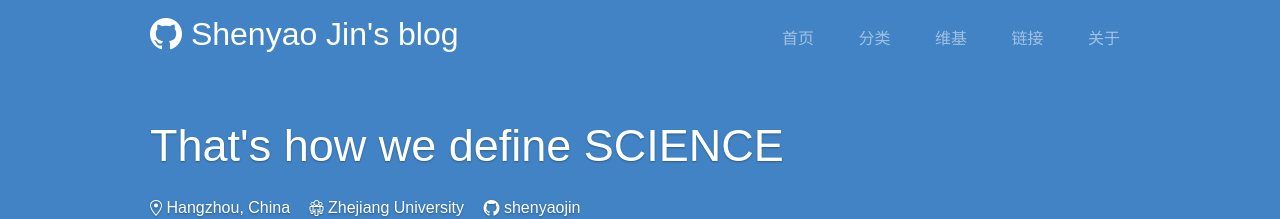
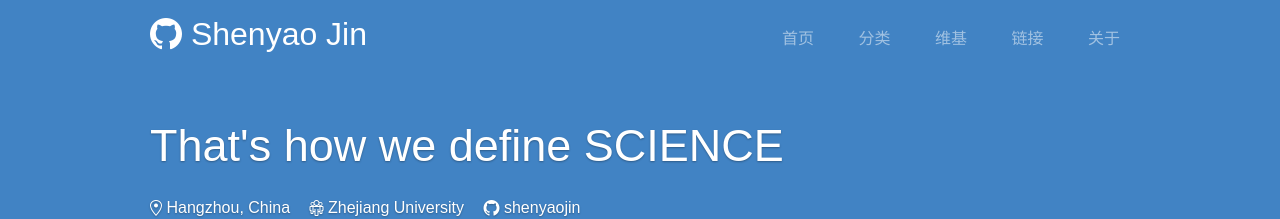
Before and after one commit to shenyaojin/shenyaojin.github.io, a Jekyll site: the page built from index.html, in a window 1280 px wide. Shown: the top 219 px of the page. Built offline with Jekyll 4.4.1, drawn with Linux system fonts in a browser that asks for light colours; the list of posts is cut into pages by our own code; a style sheet for code colours, icons or effects is not loaded.

Commit message:
Update _config.yml

```diff
--- a/_config.yml
+++ b/_config.yml
@@ -4,7 +4,7 @@
 baseurl:
 url: https://shenyaojin.github.io
 date_format: "ordinal"
-title: Shenyao Jin's blog
+title: Shenyao Jin
 subtitle: "That's how we define SCIENCE"
 description: "Shenyao Jin (Keith)'s Blog"
 keywords: Shenyao Jin, Keith, Geophysics, Zhejiang Univ.
```
